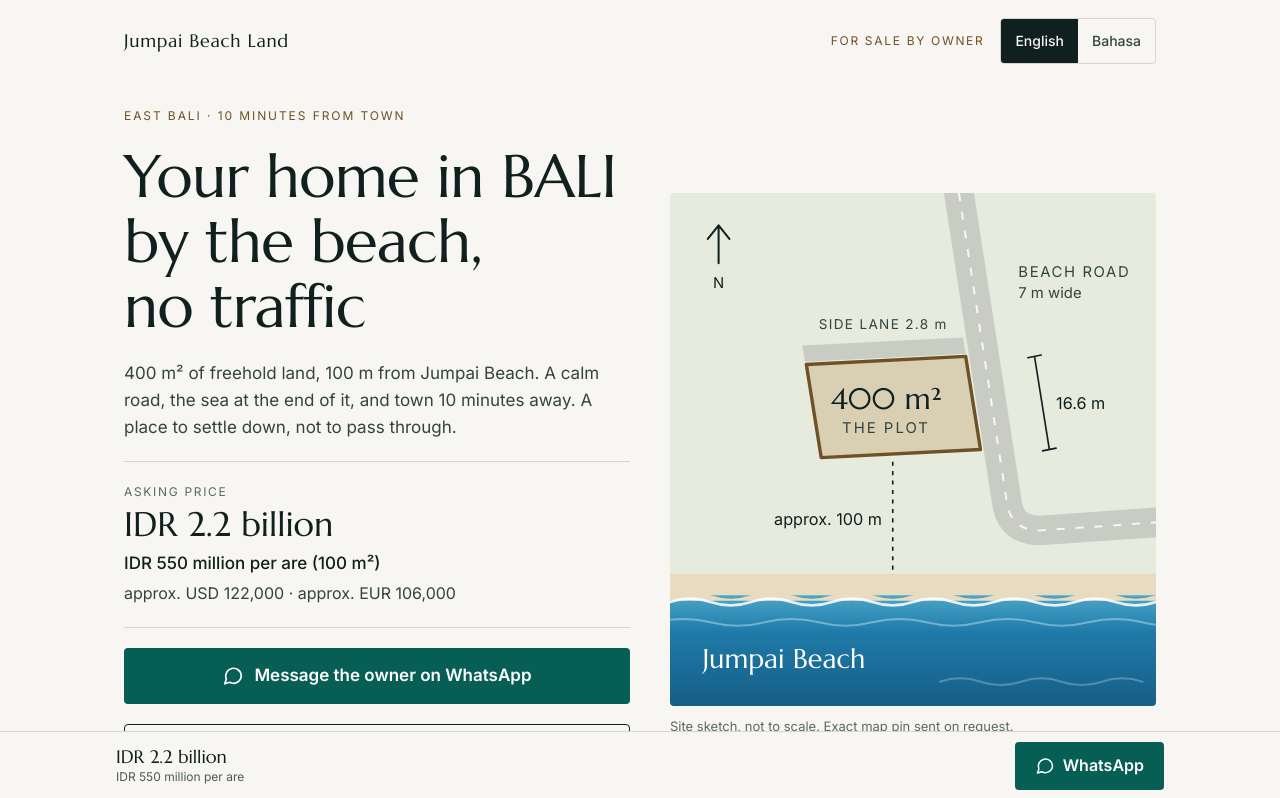
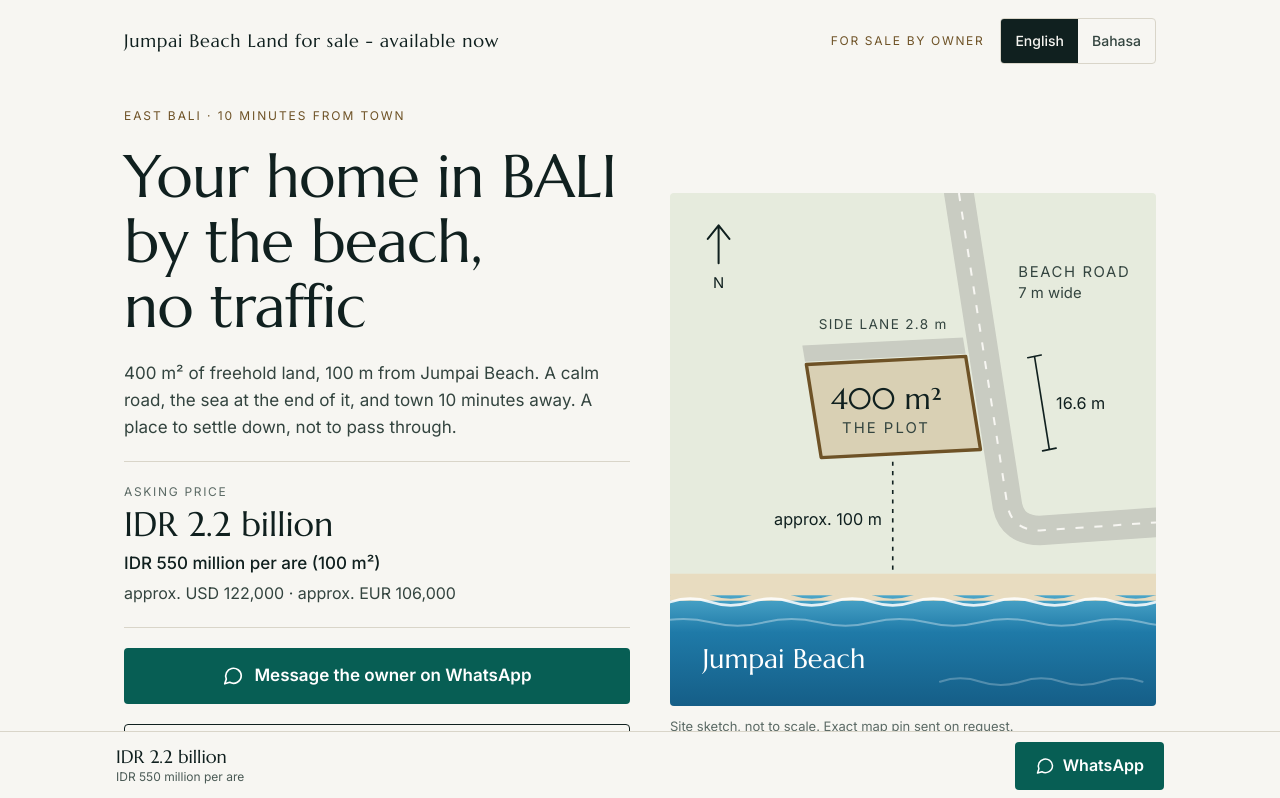
Before and after one commit to ales-vrana/bali, a website: page index.html in a window 1280 px wide. Shown: the top 798 px of the page. Drawn offline with Linux system fonts and the light colour scheme.

Commit message:
Change the header line to say the land is for sale and available now
Co-Authored-By: Claude Fable 5.2 <noreply@anthropic.com>
Claude-Session: https://claude.ai/code/session_01Rgk1daMLakeM1bzshyVjiD

```diff
--- a/assets/styles.css
+++ b/assets/styles.css
@@ -46,7 +46,7 @@ h2 { font-family: var(--display); font-weight: 400; font-size: clamp(28px, 5vw,
 
 /* Header */
 .site-header { display: flex; justify-content: space-between; align-items: center; gap: 16px; flex-wrap: wrap; padding-top: 18px; padding-bottom: 18px; }
-.brand { font-family: var(--display); font-size: 18px; letter-spacing: 0.04em; margin-right: auto; }
+.brand { font-family: var(--display); font-size: 18px; line-height: 1.3; letter-spacing: 0.04em; margin-right: auto; flex: 1 1 160px; min-width: 0; }
 .tagline { order: 3; flex-basis: 100%; font-size: 12px; letter-spacing: 0.14em; text-transform: uppercase; color: var(--brass); }
 @media (min-width: 720px) {
   .tagline { order: 0; flex-basis: auto; }
--- a/index.html
+++ b/index.html
@@ -37,7 +37,7 @@ fbq('track', 'PageView');
 <body>
 
 <header class="wrap site-header">
-<div class="brand">Jumpai Beach Land</div>
+<div class="brand">Jumpai Beach Land for sale - available now</div>
 <div class="tagline">For sale by owner</div>
 <nav class="lang" aria-label="Language">
 <span aria-current="true">English</span>
```
Also changed, not shown: id/index.html (+1 -1 lines), build/template.html, 1 other file.
